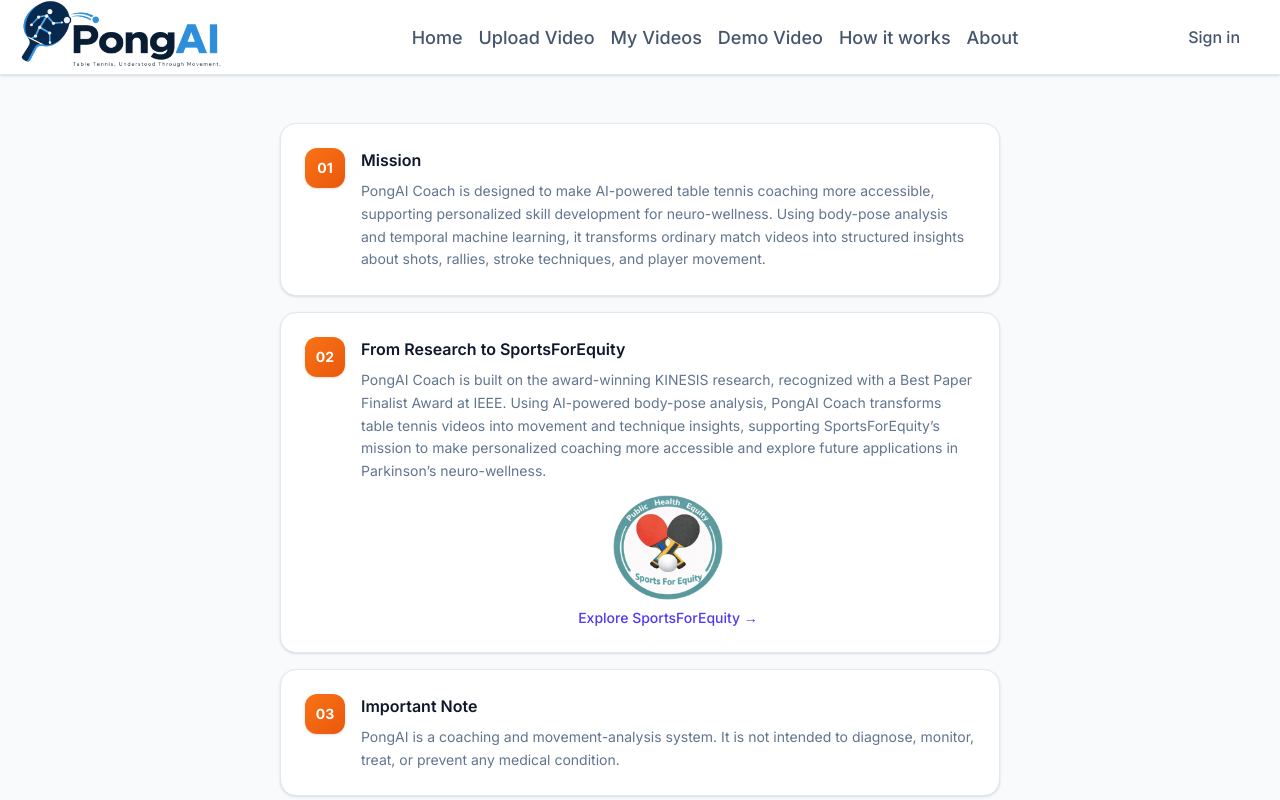
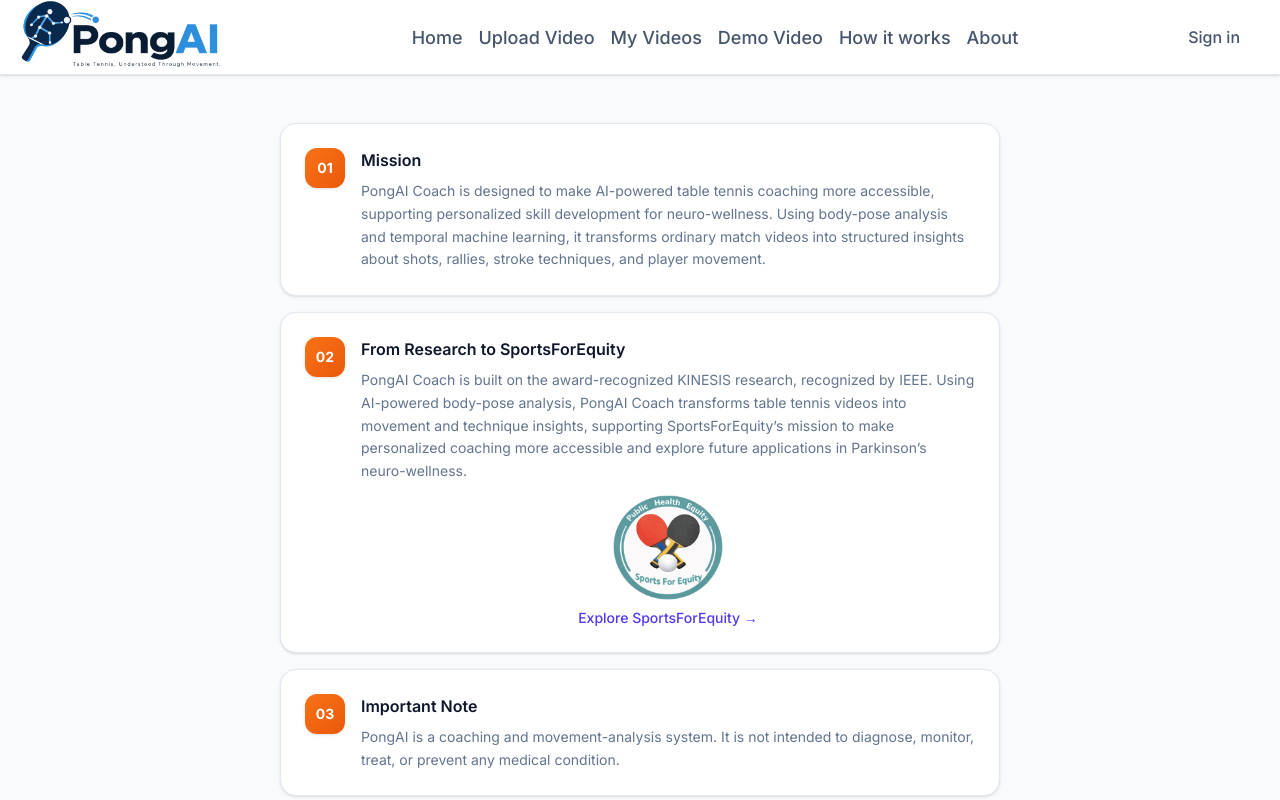
Before and after one commit to ThePhoenix10/PongAICoach, a Next.js app in the folder Frontend/: page /about in a window 1280 px wide. Shown: the top 800 px of the page. Built offline with nearby package versions, Linux system fonts and the light colour scheme.

Commit message:
update about text

```diff
--- a/Frontend/src/app/about/page.tsx
+++ b/Frontend/src/app/about/page.tsx
@@ -22,7 +22,7 @@
     icon: "02",
     h: "From Research to SportsForEquity",
     p: [
-      "PongAI Coach is built on the award-winning KINESIS research, recognized with a Best Paper Finalist Award at IEEE. Using AI-powered body-pose analysis, PongAI Coach transforms table tennis videos into movement and technique insights, supporting SportsForEquity’s mission to make personalized coaching more accessible and explore future applications in Parkinson’s neuro-wellness.",
+      "PongAI Coach is built on the award-recognized KINESIS research, recognized by IEEE. Using AI-powered body-pose analysis, PongAI Coach transforms table tennis videos into movement and technique insights, supporting SportsForEquity’s mission to make personalized coaching more accessible and explore future applications in Parkinson’s neuro-wellness.",
       "",
     ],
     cta: { href: "https://sportsforequity.live", label: "Explore SportsForEquity" },
```
